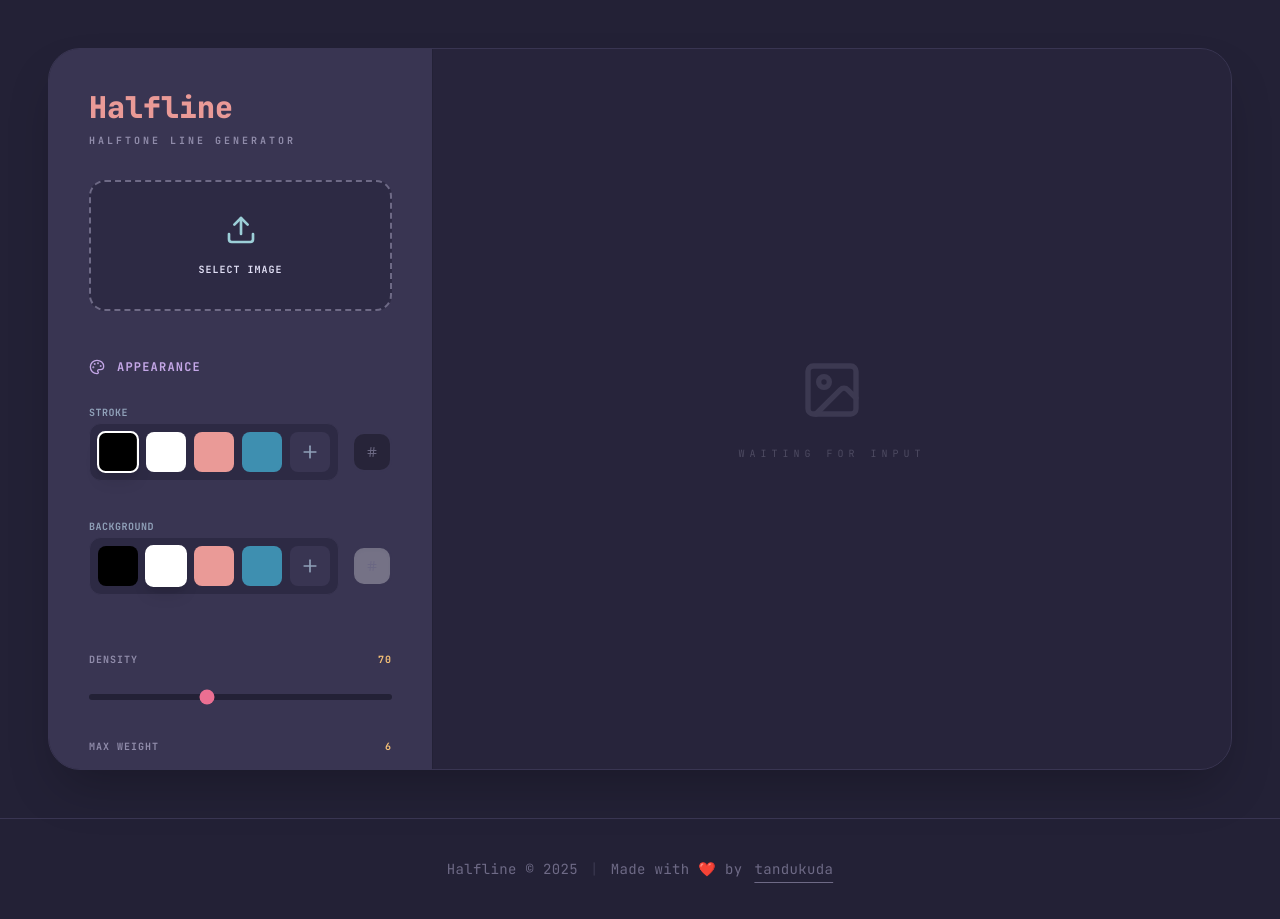
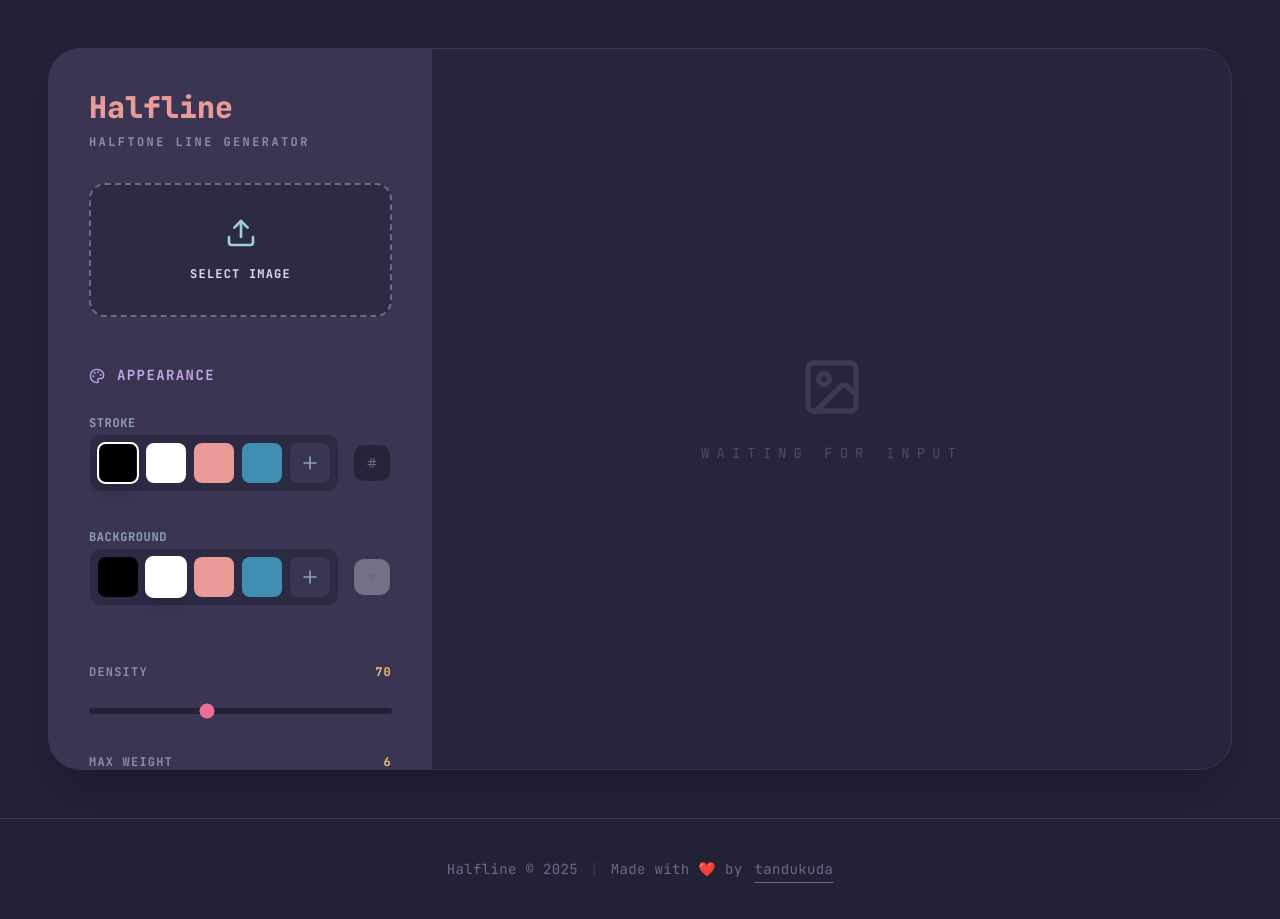
Before and after one commit to tandukuda/Halfline, a Next.js app: page / in a window 1280 px wide. Built offline with nearby package versions, Linux system fonts and the light colour scheme.

Commit message:
Increase font size in various components

```diff
--- a/src/app/page.tsx
+++ b/src/app/page.tsx
@@ -26,7 +26,7 @@
 
   return (
     <div className="space-y-3 font-mono">
-      <span className="text-[10px] uppercase font-bold text-slate-400 tracking-wider">
+      <span className="text-[12px] uppercase font-bold text-slate-400 tracking-wider">
         {label}
       </span>
 
@@ -286,7 +286,7 @@
               </h1>
               <p
                 style={{ color: colors.subtle }}
-                className="text-[10px] font-bold uppercase tracking-[0.3em] mt-2"
+                className="text-[12px] font-bold uppercase tracking-[0.2em] mt-2"
               >
                 Halftone Line Generator
               </p>
@@ -308,7 +308,7 @@
                 className="cursor-pointer flex flex-col items-center gap-4 text-center"
               >
                 <Upload style={{ color: colors.foam }} size={32} />
-                <span className="text-[10px] font-bold uppercase tracking-widest">
+                <span className="text-[12px] font-bold uppercase tracking-widest">
                   Select Image
                 </span>
               </label>
@@ -316,7 +316,7 @@
 
             <div className="space-y-6 pt-4">
               <div
-                className="flex items-center gap-3 text-xs font-bold uppercase tracking-widest"
+                className="flex items-center gap-3 text-[14px] font-bold uppercase tracking-widest"
                 style={{ color: colors.iris }}
               >
                 <Palette size={16} /> Appearance
@@ -365,7 +365,7 @@
               ].map((slider) => (
                 <div key={slider.label} className="space-y-4">
                   <div
-                    className="flex justify-between text-[10px] font-bold uppercase tracking-widest"
+                    className="flex justify-between text-[12px] font-bold uppercase tracking-widest"
                     style={{ color: colors.subtle }}
                   >
                     <span>{slider.label}</span>
@@ -417,7 +417,7 @@
                   size={64}
                   className="mx-auto"
                 />
-                <p className="text-[10px] uppercase tracking-[0.5em]">
+                <p className="text-[14px] uppercase tracking-[0.5em]">
                   Waiting for Input
                 </p>
               </div>
```
